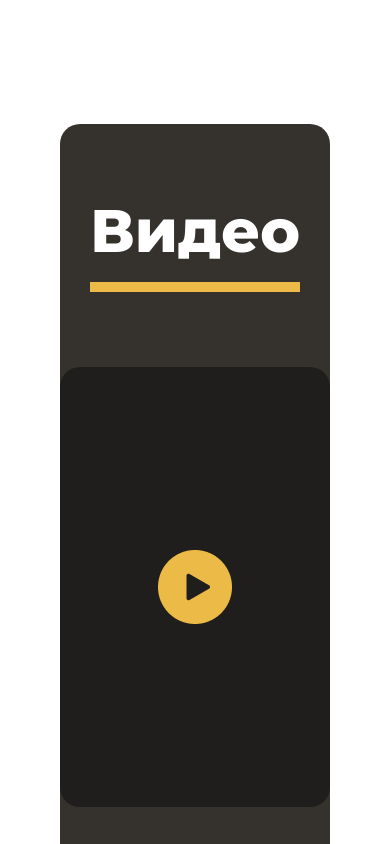
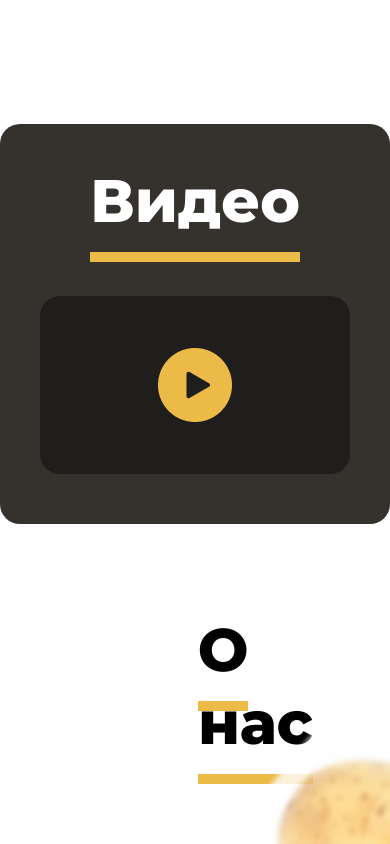
Before and after one commit to Paracells/Potato, a Vue app: page / in a window 390 px wide. Shown: the part 1520-2364 px from the top of the page. Built offline with nearby package versions, Linux system fonts and the light colour scheme.

Commit message:
responsive video section

```diff
--- a/src/components/TheVideo.vue
+++ b/src/components/TheVideo.vue
@@ -1,9 +1,8 @@
 <template>
-  <section class="margin__section">
+  <section class="margin__section mx-auto">
     <div class="video__section">
       <div class="center__section">
         <the-text text="Видео" text-color="white" />
-      </div>
         <div
           class="
             video__player
@@ -29,6 +28,7 @@
           />
         </div>
       </div>
+    </div>
   </section>
 </template>
 
@@ -49,8 +49,8 @@ export default {
 <style lang="scss" scoped>
 .margin__section {
   margin-top: 149px;
-  margin-right: 60px;
-  margin-left: 60px;
+  max-width: 1800px;
+  width: 100%;
 }
 
 .video__section {
@@ -78,9 +78,22 @@ export default {
   }
 }
 
-@media (min-width: 576px) {
+@media (max-width: 576px) {
   body {
     background-color: green;
   }
+
+  .center__section {
+    padding-top: 40px;
+  }
+  .video__section {
+    min-height: 400px;
+  }
+  .video__player {
+    min-height: 178px;
+    max-width: 310px;
+    width: 100%;
+    margin-top: 43px;
+  }
 }
 </style>
```
Lines whose indentation alone changed are shown as unchanged.
